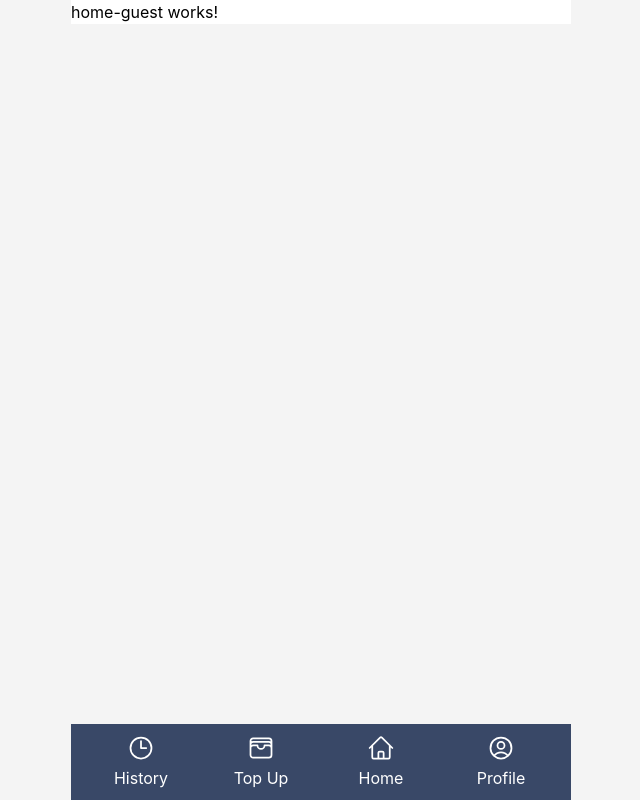
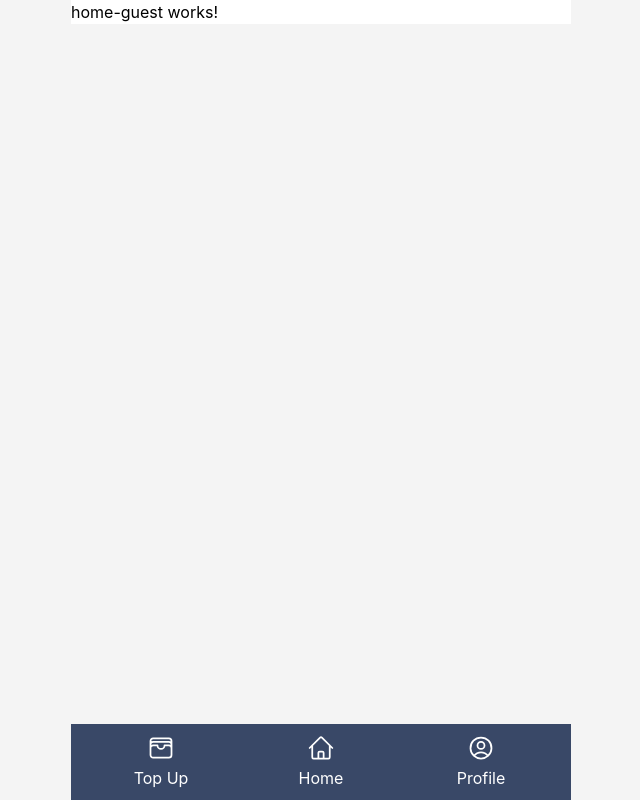
Before and after one commit to hydra-witachan/trash2treasure, an Angular app in the folder frontend/: page / in a window 1280 px wide. Shown: the whole page, without its empty margins (319-959 px from the left). Built offline with nearby package versions, Linux system fonts and the light colour scheme.

Commit message:
modify footer

```diff
--- a/frontend/src/app/footer/footer.component.html
+++ b/frontend/src/app/footer/footer.component.html
@@ -1,6 +1,6 @@
 <div class="navbar-bottom mx-auto bottom-0 fixed overflow-hidden bottom-0 bg-[#394867] text-white text-center">
         <div class="flex justify-center items-center">
-                <div class="basis-1/4">
+                <!-- <div class="basis-1/4">
                         <a routerLink="/history">
                                 <svg xmlns="http://www.w3.org/2000/svg" fill="none" viewBox="0 0 24 24" stroke-width="1.5" stroke="currentColor" class="w-7 h-7 text-center mx-auto mb-1">
                                 <path stroke-linecap="round" stroke-linejoin="round" d="M12 6v6h4.5m4.5 0a9 9 0 11-18 0 9 9 0 0118 0z" />
@@ -8,8 +8,8 @@
                                 History
                         </a>
 
-                </div>
-                <div class="basis-1/4">
+                </div> -->
+                <div class="basis-1/3">
                         <div *ngIf="isDonator;">
                                 <a routerLink="/redeem">
                                         <svg xmlns="http://www.w3.org/2000/svg" fill="none" viewBox="0 0 24 24" stroke-width="1.5" stroke="currentColor" class="w-7 h-7 text-center mx-auto mb-1">
@@ -30,7 +30,7 @@
                         </div>
 
                 </div>
-                <div class="basis-1/4">
+                <div class="basis-1/3">
                         <a routerLink="/home">
                                 <svg xmlns="http://www.w3.org/2000/svg" fill="none" viewBox="0 0 24 24" stroke-width="1.5" stroke="currentColor" class="w-7 h-7 text-center mx-auto mb-1">
                                         <path stroke-linecap="round" stroke-linejoin="round" d="M2.25 12l8.954-8.955c.44-.439 1.152-.439 1.591 0L21.75 12M4.5 9.75v10.125c0 .621.504 1.125 1.125 1.125H9.75v-4.875c0-.621.504-1.125 1.125-1.125h2.25c.621 0 1.125.504 1.125 1.125V21h4.125c.621 0 1.125-.504 1.125-1.125V9.75M8.25 21h8.25" />
@@ -38,7 +38,7 @@
                                 Home
                         </a>
                 </div>
-                <div class="basis-1/4">
+                <div class="basis-1/3">
                         <a routerLink="/profile">
                                 <svg xmlns="http://www.w3.org/2000/svg" fill="none" viewBox="0 0 24 24" stroke-width="1.5" stroke="currentColor" class="w-7 h-7 text-center mx-auto mb-1">
                                         <path stroke-linecap="round" stroke-linejoin="round" d="M17.982 18.725A7.488 7.488 0 0012 15.75a7.488 7.488 0 00-5.982 2.975m11.963 0a9 9 0 10-11.963 0m11.963 0A8.966 8.966 0 0112 21a8.966 8.966 0 01-5.982-2.275M15 9.75a3 3 0 11-6 0 3 3 0 016 0z" />
```
